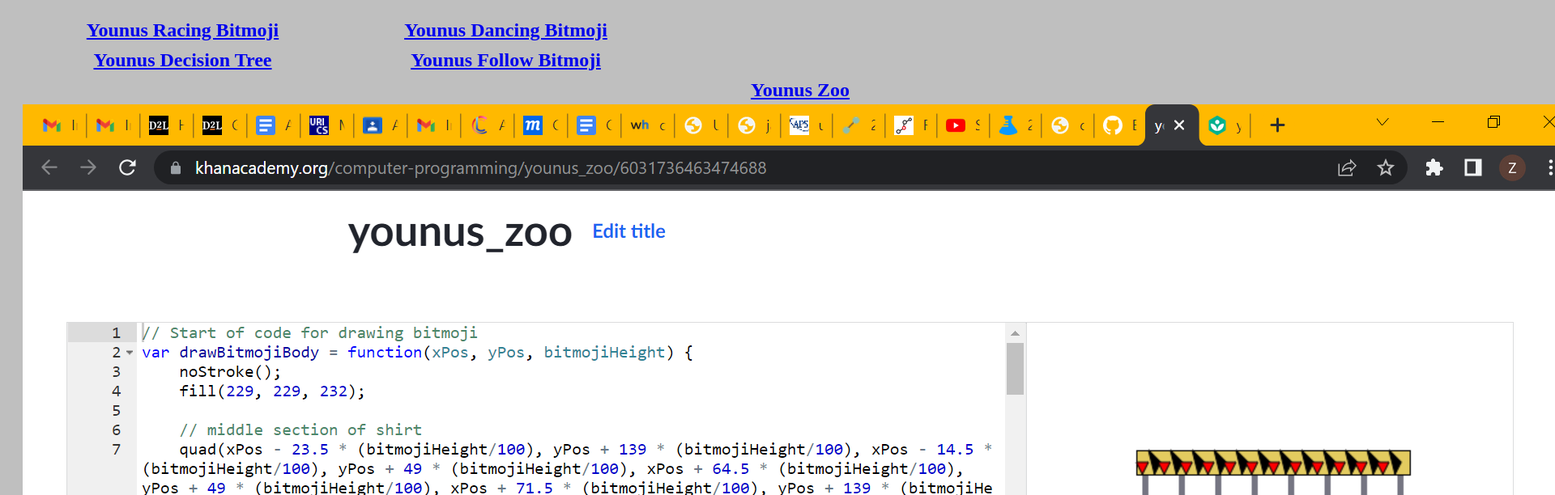
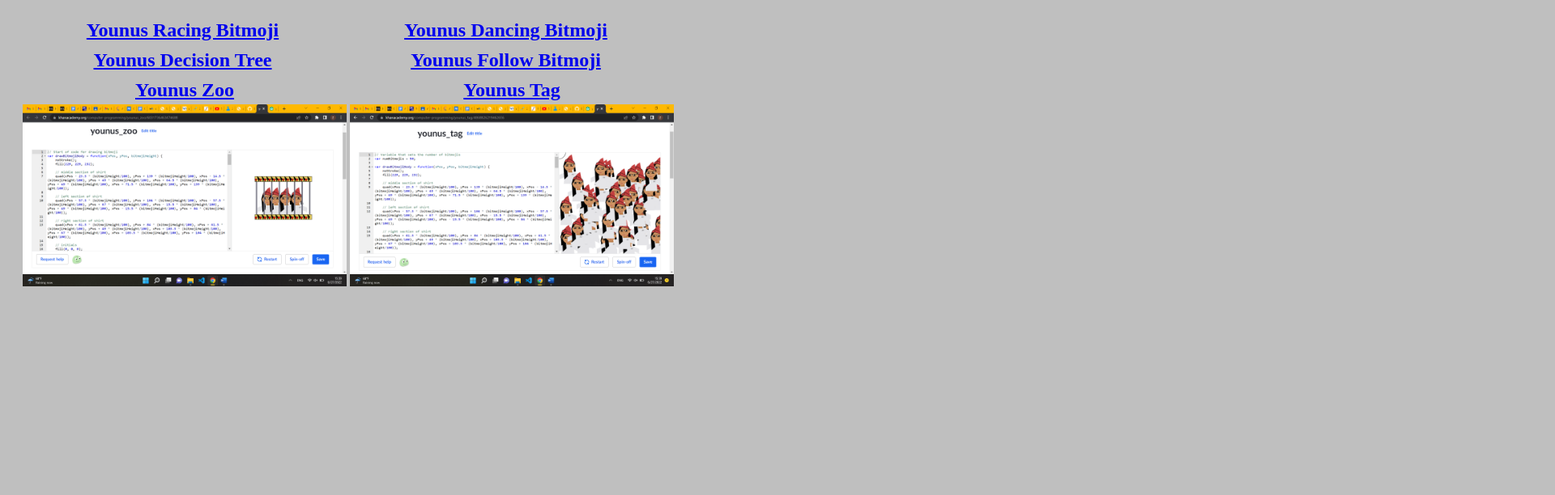
Before and after one commit to Aneekah-URI/Aneekah-URI.github.io, a plain HTML site: page javascripts.html in a window 1280 px wide. Shown: the part 604-1216 px from the top of the page at 81% size, 1920 px wide, since content can reach past the window. After the commit the page ends 967 px from the top, so only its background shows below. Drawn offline with Linux system fonts and the light colour scheme; a script that the page names is missing.

Commit message:
Update javascripts.html

```diff
--- a/javascripts.html
+++ b/javascripts.html
@@ -75,10 +75,10 @@
         <tbody>
           <tr>
             <td><a href="https://www.khanacademy.org/computer-programming/younus_zoo/6031736463474688">
-              <img src="Younus_Zoo.png" alt="Screenshot of Younus Zoo program"></a>
+              <img src="Younus_Zoo.png" alt="Screenshot of Younus Zoo program" width=400 height=auto></a>
              </td>
             <td><a href="https://www.khanacademy.org/computer-programming/younus_tag/4868826219462656">
-              <img src="Younus_Tag.png" alt="Screenshot of Younus Tag program"></a>
+              <img src="Younus_Tag.png" alt="Screenshot of Younus Tag program" width=400 height=auto></a>
             </td>
           </tr>
         </tbody>
```
